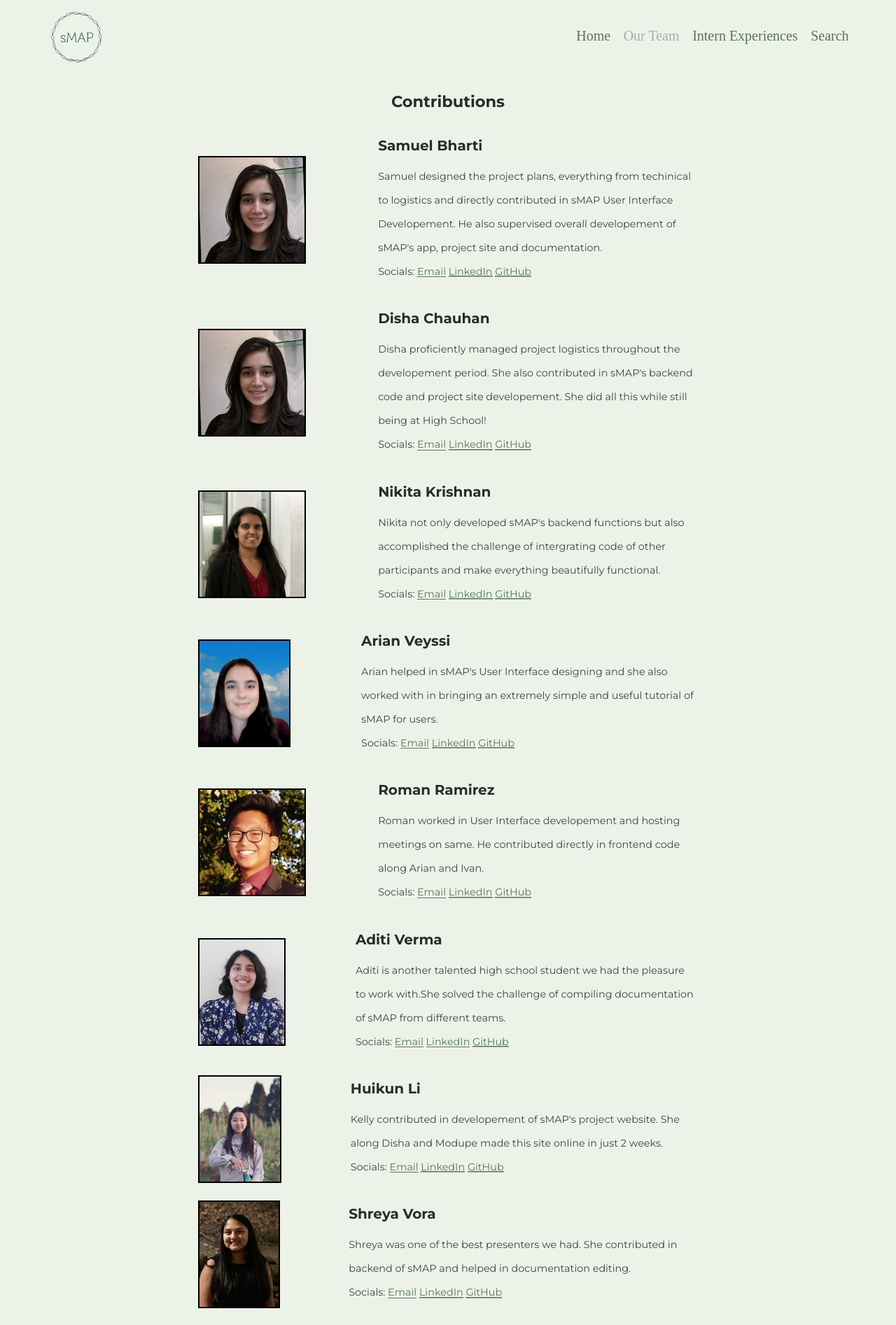
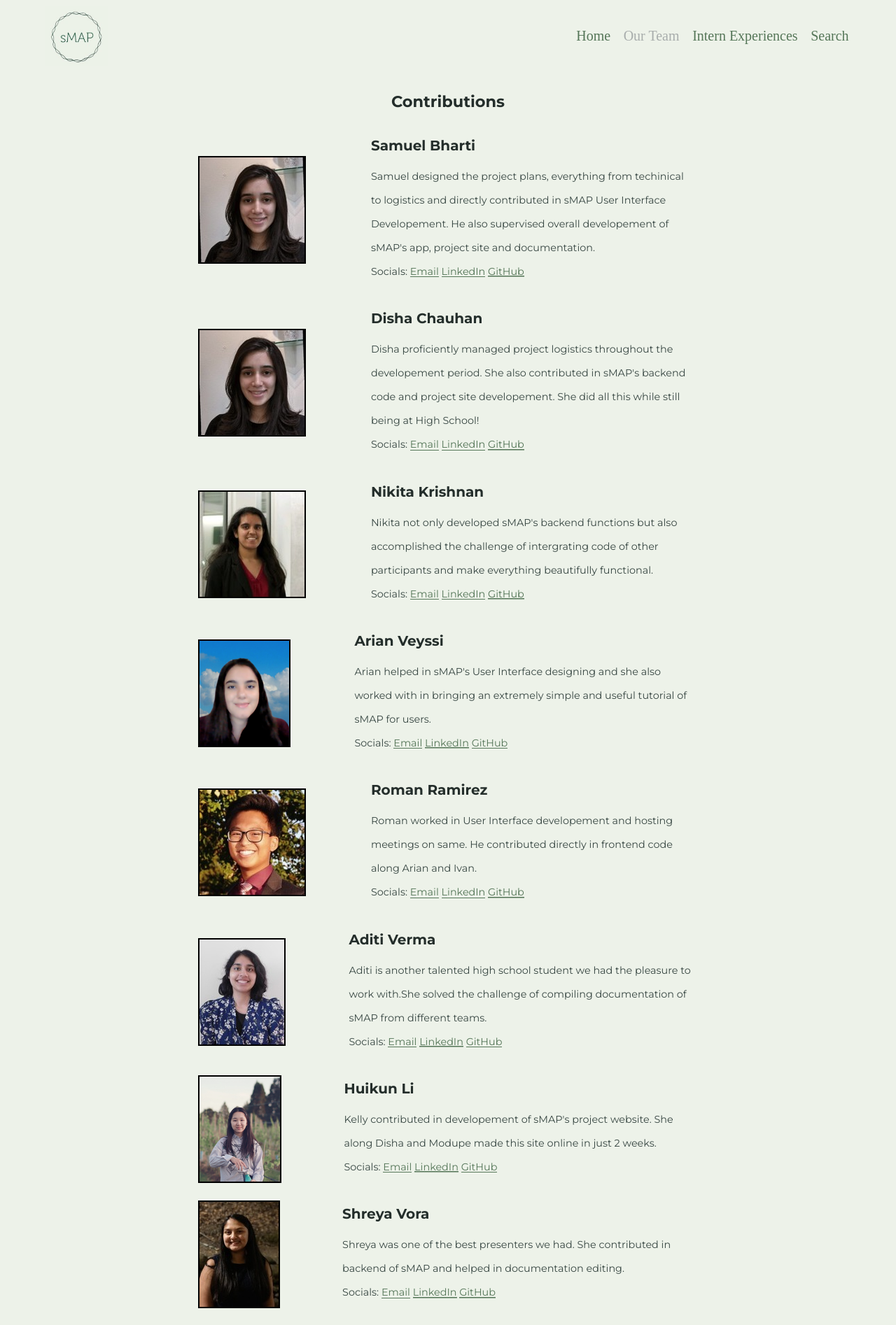
Before and after one commit to BI-STEM-Away/sMAP, a Jekyll site: the page built from ourTeam.md, in a window 1280 px wide. Shown: the top 1894 px of the page at 70% size. Built offline with Jekyll 4.4.1, drawn with Linux system fonts in a browser that asks for light colours; our own code applies the rules of GitHub Pages for plain Markdown files.

Commit message:
Update ourTeam.md

```diff
--- a/ourTeam.md
+++ b/ourTeam.md
@@ -9,7 +9,7 @@
       height="200" alt="screen shot 2017-08-07 at 12 18 15 pm"
       src="https://bi-stem-away.github.io/sMAP/images/Disha.jpeg">
       </td>
-      <td style="font-size:85%;padding:5px;max-width:300px">
+      <td style="font-size:85%;padding:5px;max-width:320px">
       <h6 style="margin-left:10px; text-align:left;margin-bottom:10px;">Samuel Bharti</h6>
       <p style="margin-left:10px; text-align:left;padding:0;">
       Samuel designed the project plans, everything from techinical to logistics and directly contributed in sMAP User Interface Developement. He also supervised overall developement of sMAP's app, project site and documentation.<br>
@@ -32,7 +32,7 @@
       height="200" alt="screen shot 2017-08-07 at 12 18 15 pm"
       src="https://bi-stem-away.github.io/sMAP/images/Disha.jpeg">
       </td>
-      <td style="font-size:85%;padding:5px;max-width:300px">
+      <td style="font-size:85%;padding:5px;max-width:320px">
       <h6 style="margin-left:10px; text-align:left;margin-bottom:10px;">Disha Chauhan</h6>
       <p style="margin-left:10px; text-align:left;padding:0;">
       Disha proficiently managed project logistics throughout the developement period. She also contributed in sMAP's backend code and project site developement. She did all this while still being at High School!<br>
@@ -55,7 +55,7 @@
       height="200" alt="screen shot 2017-08-07 at 12 18 15 pm"
       src="https://bi-stem-away.github.io/sMAP/images/Nikitak.jpeg">
       </td>
-      <td style="font-size:85%;padding:5px;max-width:300px">
+      <td style="font-size:85%;padding:5px;max-width:320px">
       <h6 style="margin-left:10px; text-align:left;margin-bottom:10px;">
       Nikita Krishnan	</h6>
       <p style="margin-left:10px; text-align:left;padding:0;">
@@ -79,7 +79,7 @@
       height="200" alt="screen shot 2017-08-07 at 12 18 15 pm"
       src="https://bi-stem-away.github.io/sMAP/images/Arian_Veyssi_.png">
       </td>
-      <td style="font-size:85%;padding:5px;max-width:300px">
+      <td style="font-size:85%;padding:5px;max-width:320px">
       <h6 style="margin-left:10px; text-align:left;margin-bottom:10px;">
       Arian Veyssi</h6>
       <p style="margin-left:10px; text-align:left;padding:0;">
@@ -103,7 +103,7 @@
       height="200" alt="screen shot 2017-08-07 at 12 18 15 pm"
       src="https://bi-stem-away.github.io/sMAP/images/Roman.jpeg">
       </td>
-      <td style="font-size:85%;padding:5px;max-width:300px">
+      <td style="font-size:85%;padding:5px;max-width:320px">
       <h6 style="margin-left:10px; text-align:left;margin-bottom:10px;">
       Roman Ramirez</h6>
       <p style="margin-left:10px; text-align:left;padding:0;">
@@ -127,7 +127,7 @@
       height="200" alt="screen shot 2017-08-07 at 12 18 15 pm"
       src="https://bi-stem-away.github.io/sMAP/images/Aditi_Verma.jpg">
       </td>
-      <td style="font-size:85%;padding:5px;max-width:300px">
+      <td style="font-size:85%;padding:5px;max-width:320px">
       <h6 style="margin-left:10px; text-align:left;margin-bottom:10px;">
       Aditi Verma</h6>
       <p style="margin-left:10px; text-align:left;padding:0;">
@@ -151,7 +151,7 @@
       height="200" alt="screen shot 2017-08-07 at 12 18 15 pm"
       src="https://bi-stem-away.github.io/sMAP/images/Kelly.jpg">
       </td>
-      <td style="font-size:85%;padding:5px;max-width:300px">
+      <td style="font-size:85%;padding:5px;max-width:320px">
       <h6 style="margin-left:10px; text-align:left;margin-bottom:10px;">
       Huikun Li</h6>
       <p style="margin-left:10px; text-align:left;padding:0;">
@@ -175,7 +175,7 @@
       height="200" alt="screen shot 2017-08-07 at 12 18 15 pm"
       src="https://bi-stem-away.github.io/sMAP/images/Shreya.jpg">
       </td>
-      <td style="font-size:85%;padding:5px;max-width:300px">
+      <td style="font-size:85%;padding:5px;max-width:320px">
       <h6 style="margin-left:10px; text-align:left;margin-bottom:10px;">
       Shreya Vora</h6>
       <p style="margin-left:10px; text-align:left;padding:0;">
@@ -199,7 +199,7 @@
       height="200" alt="screen shot 2017-08-07 at 12 18 15 pm"
       src="https://bi-stem-away.github.io/sMAP/images/Ivan_Lam.png">
       </td>
-      <td style="font-size:85%;padding:5px;max-width:300px">
+      <td style="font-size:85%;padding:5px;max-width:320px">
       <h6 style="margin-left:10px; text-align:left;margin-bottom:10px;">
       Ivan Lam</h6>
       <p style="margin-left:10px; text-align:left;padding:0;">
@@ -223,7 +223,7 @@
       height="200" alt="screen shot 2017-08-07 at 12 18 15 pm"
       src="https://bi-stem-away.github.io/sMAP/images/IMG_9040_copy.jpg">
       </td>
-      <td style="font-size:85%;padding:5px; max-width:300px">
+      <td style="font-size:85%;padding:5px; max-width:320px">
       <h6 style="margin-left:10px; text-align:left;margin-bottom:10px;">
       Sneha Raj</h6>
       <p style="margin-left:10px; text-align:left;padding:0;">
@@ -247,7 +247,7 @@
       height="200" alt="screen shot 2017-08-07 at 12 18 15 pm"
       src="https://bi-stem-away.github.io/sMAP/images/Maryam.jpg">
       </td>
-      <td style="font-size:85%;padding:5px;max-width:300px">
+      <td style="font-size:85%;padding:5px;max-width:320px">
       <h6 style="margin-left:10px; text-align:left;margin-bottom:10px;">
       Maryam Momeni</h6>
       <p style="margin-left:10px; text-align:left;padding:0;">
@@ -271,7 +271,7 @@
       height="200" alt="screen shot 2017-08-07 at 12 18 15 pm"
       src="https://bi-stem-away.github.io/sMAP/images/Modupe.jpg">
       </td>
-      <td style="font-size:85%;padding:5px; max-width:300px" >
+      <td style="font-size:85%;padding:5px; max-width:320px" >
       <h6 style="margin-left:10px; text-align:left;margin-bottom:10px;">
       Modupe Arotiba</h6>
       <p style="margin-left:10px; text-align:left;padding:0;">
```
